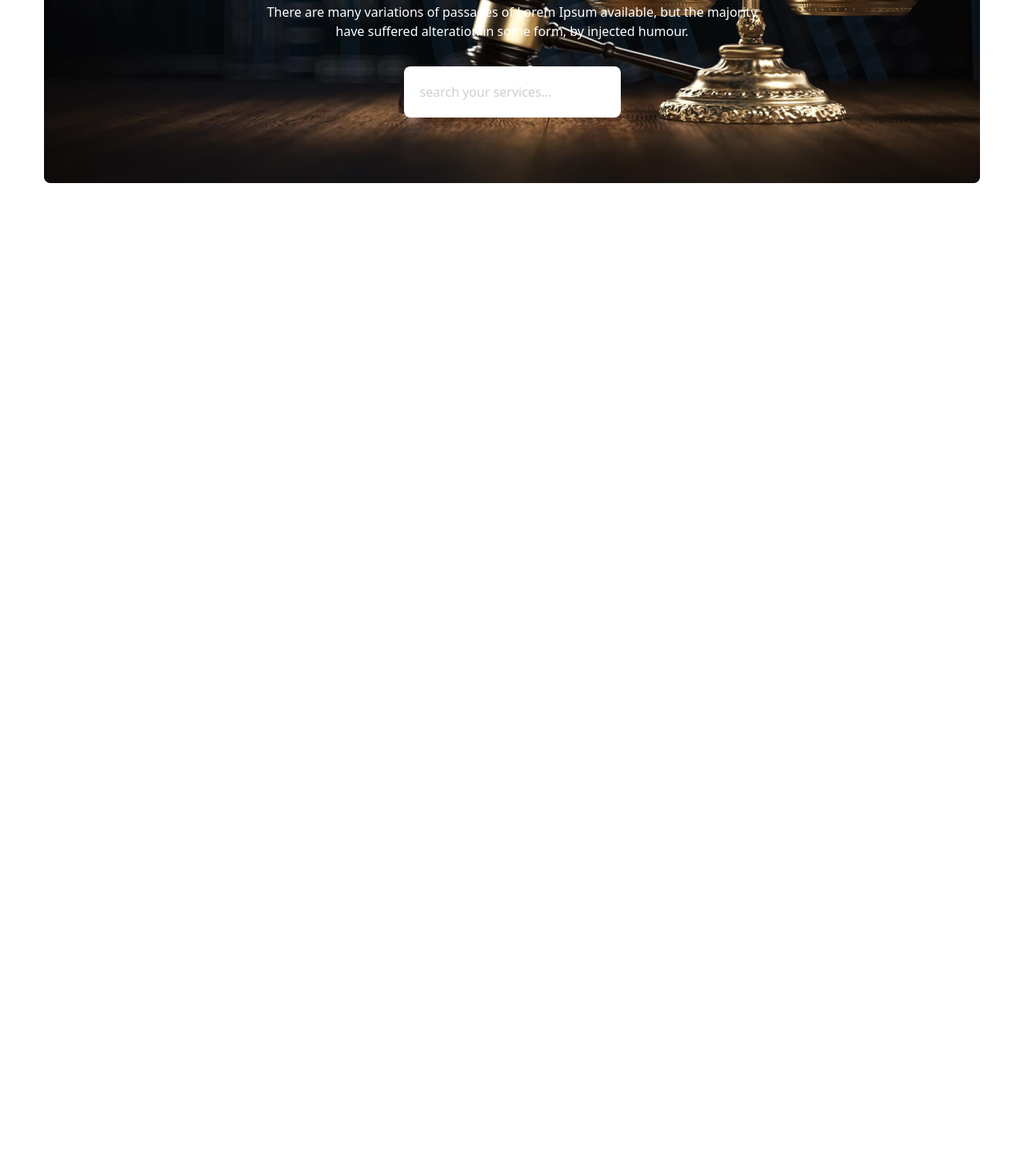
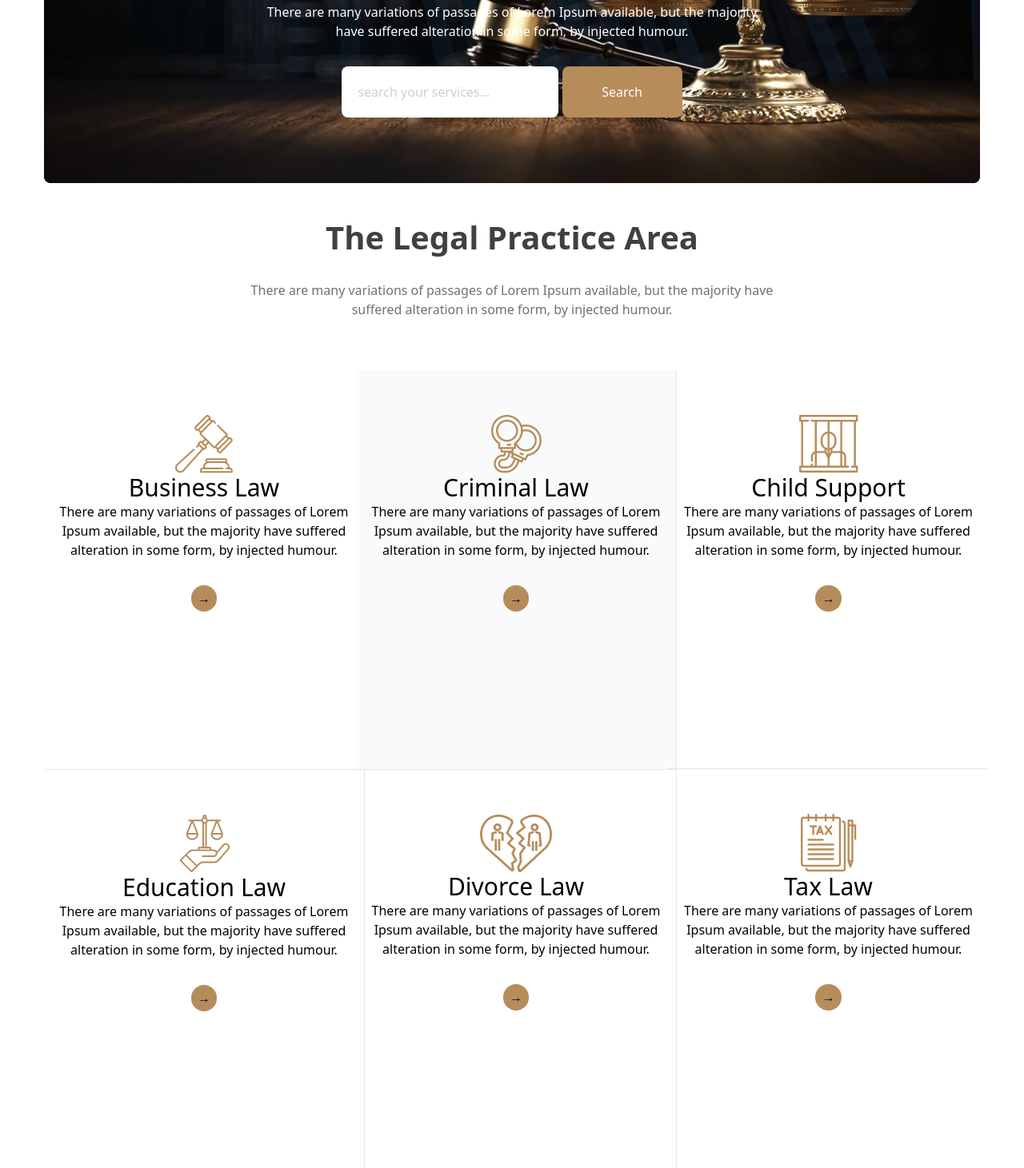
Before and after one commit to taposh25/tailwind-first-project, a plain HTML site: page index.html in a window 1280 px wide. Shown: the part 483-1944 px from the top of the page at 80% size. Before the commit the page ends 800 px from the top, so only its background shows below. Drawn offline with nearby package versions, Linux system fonts and the light colour scheme.

Commit message:
card-section-added

```diff
--- a/index.html
+++ b/index.html
@@ -8,7 +8,7 @@
     <title>Legal Solution Resources</title>
 
 </head>
-<body>
+<body >
     <header>
         <!-- class="flex w-[1170px] justify-between items-center my-[50px] mx-auto" -->
       <div class="flex max-w-[1170px] justify-between items-center my-[50px] mx-auto">
@@ -42,11 +42,56 @@
        </div>
        <div class="text-center text-[#A0A0A0] mt-[32px]">
          <input class="bg-[#FFFFFF] p-[20px] rounded-lg border-none focus:outline-2 " type="search" name="" id="" placeholder="search your services...">
+         <button class="text-white bg-[#B68C5A] w-[150px] h-[64px] rounded-lg font-[400px] text-base">Search</button>
        </div>
-
 
     </header>
     <main>
+      <section class="pt-[120px] text-center">
+        <h3 class="text-[#414040] font-extrabold text-[40px]">The Legal Practice Area</h3>
+        <p class="text-[#707070] pt-[24px] text-base">There are many variations of passages of Lorem Ipsum available, but the majority have <br> suffered alteration in some form, by injected humour.</p>
+      </section>
+      <section class="mt-[64px] mx-auto max-w-[1170px]">
+        <!-- Card section -->
+        <div class="  grid grid-cols-1 md:grid-cols-2 lg:grid-cols-3 mx-auto w-full">
+          <div class="flex flex-col items-center text-center border-r-1 border-[#F3F3F3]  w-[401px] h-[499px] text-center items-center ">
+          <img class="mt-[56px]" src="images/business.png" alt="">
+          <h3 class="text-3xl">Business Law</h3>
+          <p>There are many variations of passages of Lorem Ipsum available, but the majority have suffered alteration in some form, by injected humour.</p>
+          <button class="bg-[#B68C5A] rounded-[50%] h-[32.5px] w-[32.5px] mt-[32px]">→</button>
+        </div>
+         <div class=" flex flex-col items-center text-center bg-gray-50 border-r-1 border-gray-200 bg-[#F3F3F3] w-[401px] h-[499px] text-center items-center bg-[#FFFFFF] " >
+          <img class="mt-[56px]" src="images/criminal.png" alt="">
+          <h3 class="text-3xl">Criminal Law</h3>
+          <p>There are many variations of passages of Lorem Ipsum available, but the majority have suffered alteration in some form, by injected humour.</p>
+          <button class="bg-[#B68C5A] rounded-[50%] h-[32.5px] w-[32.5px] mt-[32px] ">→</button>
+        </div>
+         <div class=" flex flex-col items-center text-center   w-[401px] h-[499px] text-center items-center border-b-1 border-gray-200 ">
+          <img class="mt-[56px]" src="images/child.png" alt="">
+          <h3 class="text-3xl">Child Support</h3>
+          <p>There are many variations of passages of Lorem Ipsum available, but the majority have suffered alteration in some form, by injected humour.</p>
+          <button class="bg-[#B68C5A] rounded-[50%] h-[32.5px] w-[32.5px] mt-[32px]">→</button>
+        </div>
+         <div class=" flex flex-col items-center text-center border-r-1 border-[#F3F3F3]  border-gray-200 border-t-1 border-gray-200 w-[401px] h-[499px] text-center items-center ">
+         <img class="mt-[56px]" src="images/education.png" alt="">
+          <h3 class="text-3xl">Education Law</h3>
+          <p>There are many variations of passages of Lorem Ipsum available, but the majority have suffered alteration in some form, by injected humour.</p>
+          <button class="bg-[#B68C5A] rounded-[50%] h-[32.5px] w-[32.5px] mt-[32px]">→</button>
+        </div>
+         <div class=" flex flex-col items-center text-center border-r-1 border-gray-200 border-t-1 border-gray-200 w-[401px] h-[499px] text-center items-center ">
+           <img class="mt-[56px]" src="images/divorce.png" alt="">
+          <h3 class="text-3xl">Divorce Law</h3>
+          <p>There are many variations of passages of Lorem Ipsum available, but the majority have suffered alteration in some form, by injected humour.</p>
+          <button class="bg-[#B68C5A] rounded-[50%] h-[32.5px] w-[32.5px] mt-[32px]">→</button>
+        </div>
+         <div class="flex flex-col items-center text-center w-[401px] h-[499px] text-center items-center ">
+          <img class="mt-[56px]" src="images/tax.png" alt="">
+          <h3 class="text-3xl">Tax Law</h3>
+          <p>There are many variations of passages of Lorem Ipsum available, but the majority have suffered alteration in some form, by injected humour.</p>
+          <button class="bg-[#B68C5A] rounded-[50%] h-[32.5px] w-[32.5px] mt-[32px]">→</button>
+        </div>
+        </div>
+      </section>
 
     </main>
     <footer>
```
